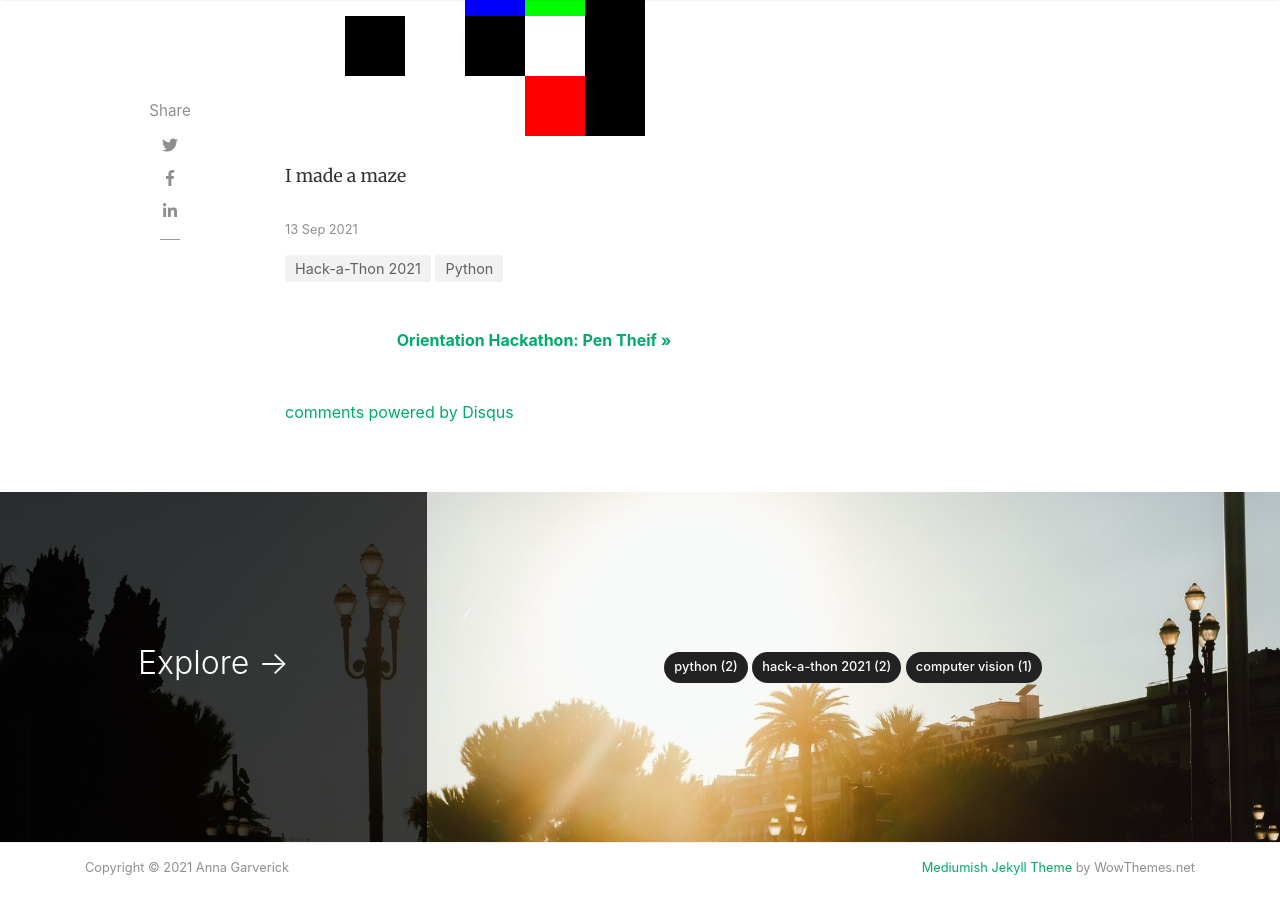
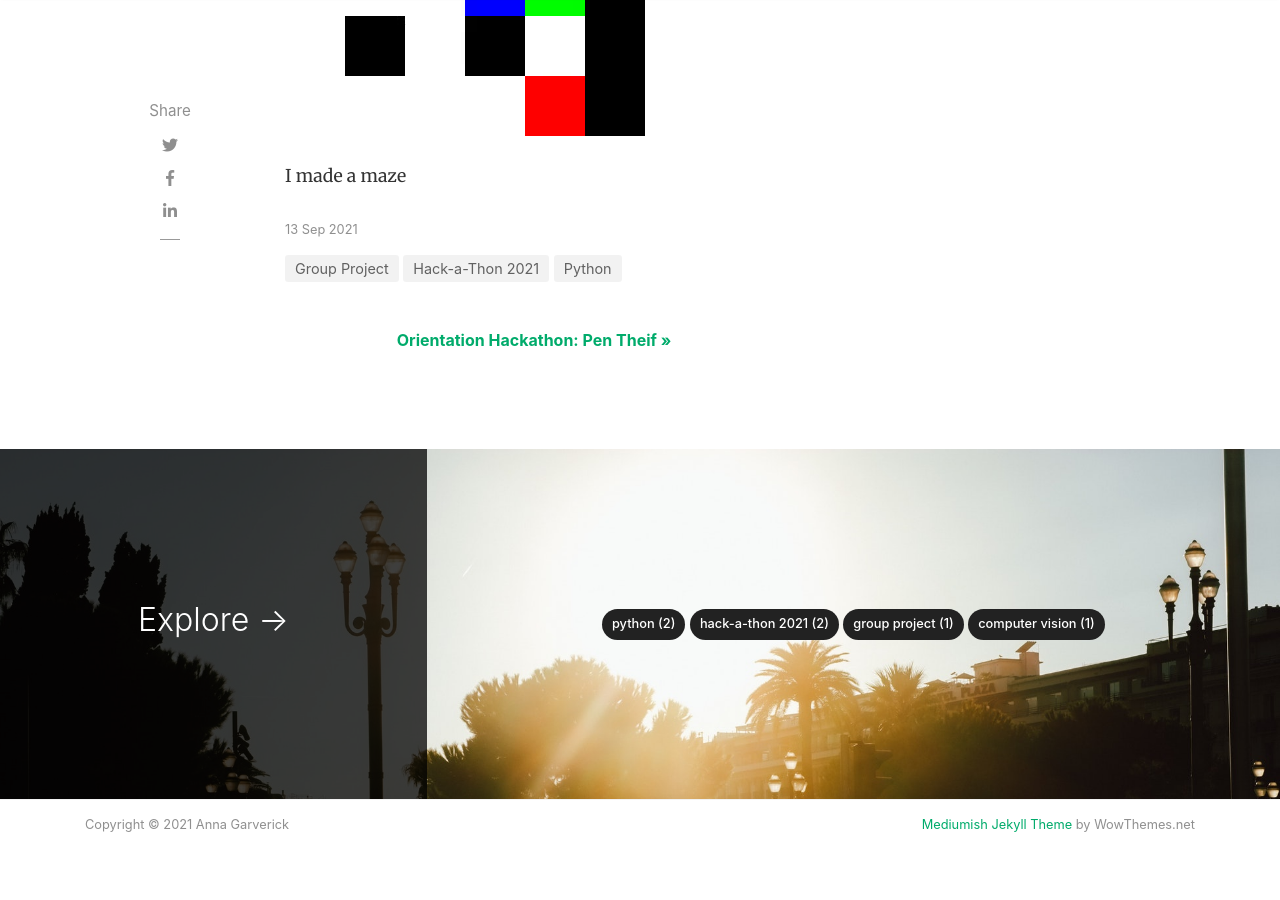
Before and after one commit to roy2909/roy2909.github.io, a Jekyll site: the page built from _posts/2021-09-13-Maze.md, in a window 1280 px wide and 900 px high, scrolled down 583 px. Built offline with Jekyll 4.4.1, drawn with Linux system fonts in a browser that asks for light colours; nearby versions of some CDN libraries; comment, search, counter and statistics services are not loaded.

Commit message:
Updating Layout

```diff
--- a/_includes/disqus.html
+++ /dev/null
@@ -1,14 +0,0 @@
-<section class="disqus">
-    <div id="disqus_thread"></div>
-    <script type="text/javascript">
-        var disqus_shortname = '{{site.disqus}}';
-        var disqus_developer = 0;
-        (function() {
-            var dsq = document.createElement('script'); dsq.type = 'text/javascript'; dsq.async = true;
-            dsq.src = window.location.protocol + '//' + disqus_shortname + '.disqus.com/embed.js';
-            (document.getElementsByTagName('head')[0] || document.getElementsByTagName('body')[0]).appendChild(dsq);
-        })();
-    </script>
-    <noscript>Please enable JavaScript to view the <a href="http://disqus.com/?ref_noscript">comments powered by Disqus.</a></noscript>
-    <a href="http://disqus.com" class="dsq-brlink">comments powered by <span class="logo-disqus">Disqus</span></a>
-</section>
--- a/_posts/2021-09-13-Maze.md
+++ b/_posts/2021-09-13-Maze.md
@@ -1,7 +1,7 @@
 ---
 layout: post
 title:  "Orientation Hackathon: a-Maze-ing Python Challenge"
-categories: [ Python, Hack-a-Thon 2021 ]
+categories: [ Python, Hack-a-Thon 2021, Group Project ]
 image: assets/images/maze.gif
 featured: true
 hidden: true
```
